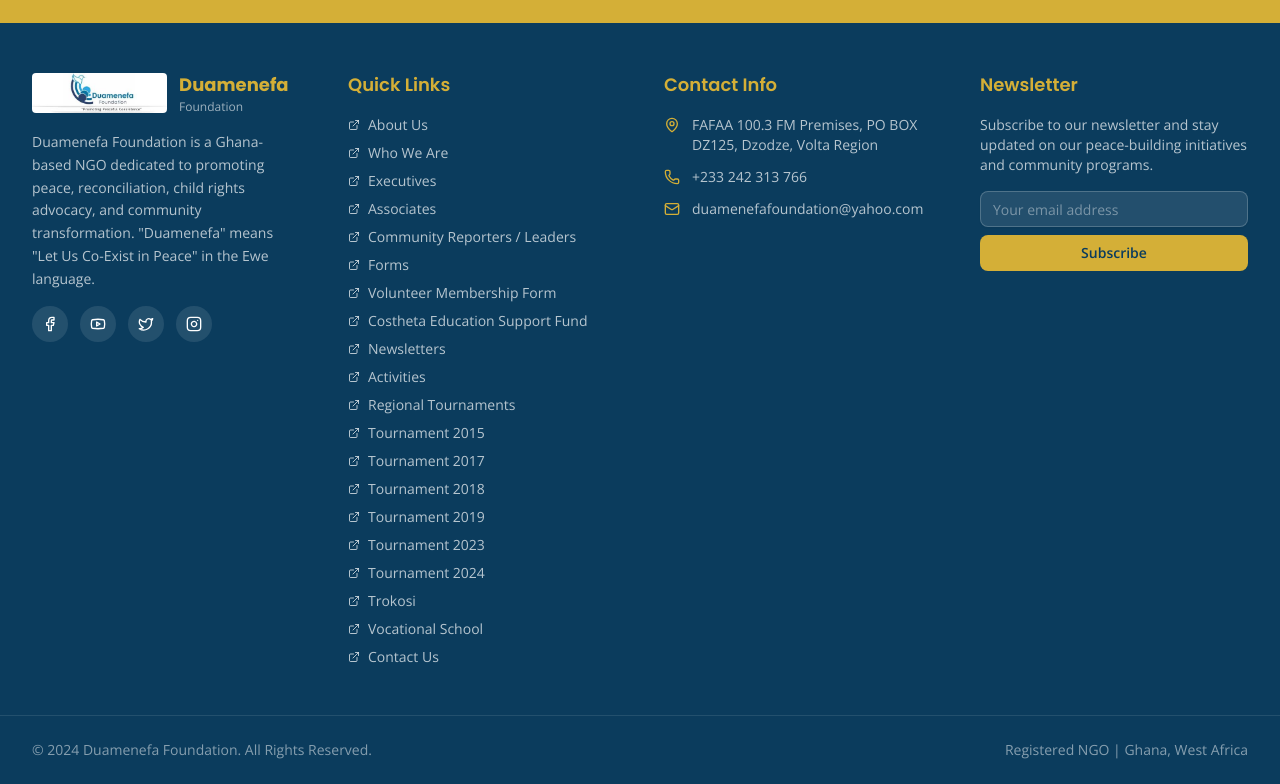
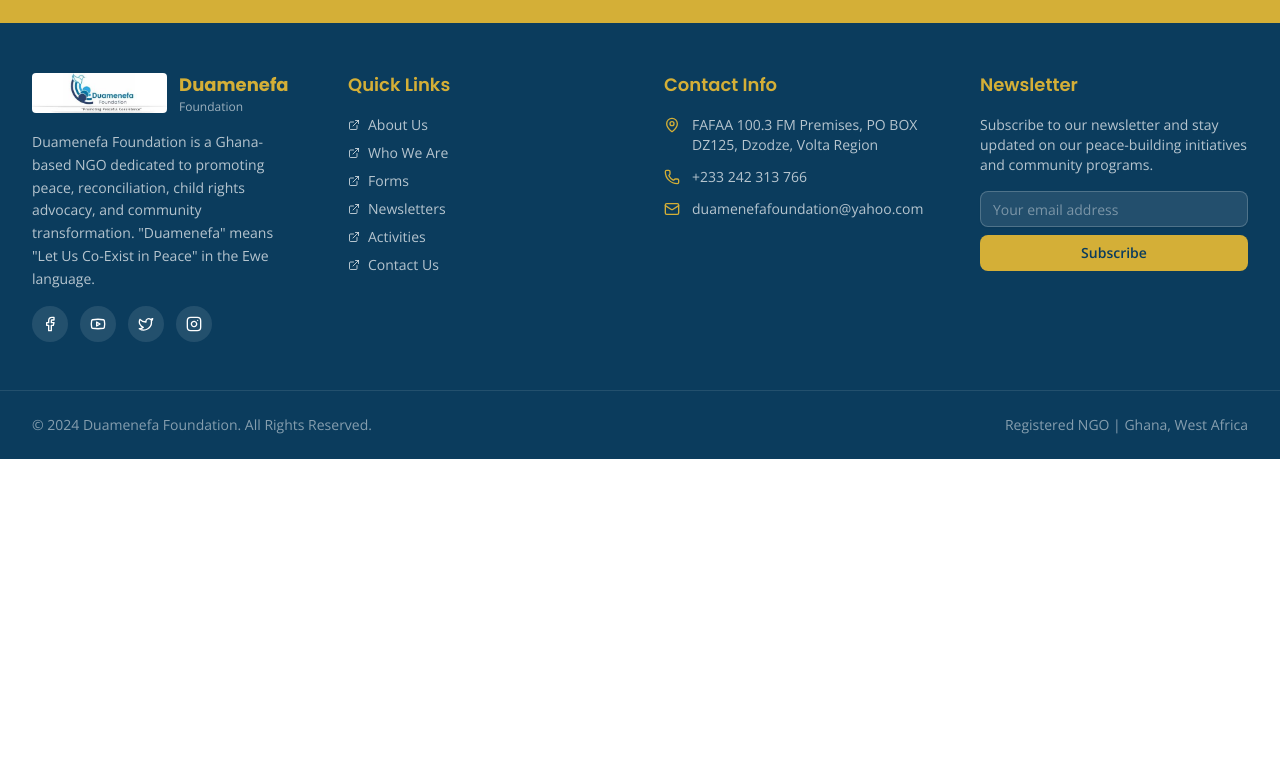
Before and after one commit to lilromeo2290/Duamenefa_Foundation-, a Next.js app: page / in a window 1280 px wide. Shown: the part 7981-8765 px from the top of the page. After the commit the page ends 8440 px from the top, so only its background shows below. Built offline with nearby package versions, Linux system fonts and the light colour scheme; no server answers.

Commit message:
3769aa04-4127-4f70-8306-7a8d34853a6b

```diff
--- a/src/components/Footer.tsx
+++ b/src/components/Footer.tsx
@@ -20,23 +20,9 @@
 const quickLinks: { label: string; page: PageName }[] = [
   { label: 'About Us', page: 'about' },
   { label: 'Who We Are', page: 'whowear' },
-  { label: 'Executives', page: 'executives' },
-  { label: 'Associates', page: 'associates' },
-  { label: 'Community Reporters / Leaders', page: 'reporters' },
   { label: 'Forms', page: 'forms' },
-  { label: 'Volunteer Membership Form', page: 'volunteerform' },
-  { label: 'Costheta Education Support Fund', page: 'costheta' },
   { label: 'Newsletters', page: 'newsletters' },
   { label: 'Activities', page: 'activities' },
-  { label: 'Regional Tournaments', page: 'tournaments' },
-  { label: 'Tournament 2015', page: 'tournament2015' },
-  { label: 'Tournament 2017', page: 'tournament2017' },
-  { label: 'Tournament 2018', page: 'tournament2018' },
-  { label: 'Tournament 2019', page: 'tournament2019' },
-  { label: 'Tournament 2023', page: 'tournament2023' },
-  { label: 'Tournament 2024', page: 'tournament2024' },
-  { label: 'Trokosi', page: 'trokosi' },
-  { label: 'Vocational School', page: 'vocationalschool' },
   { label: 'Contact Us', page: 'contact' },
 ];
 
```
